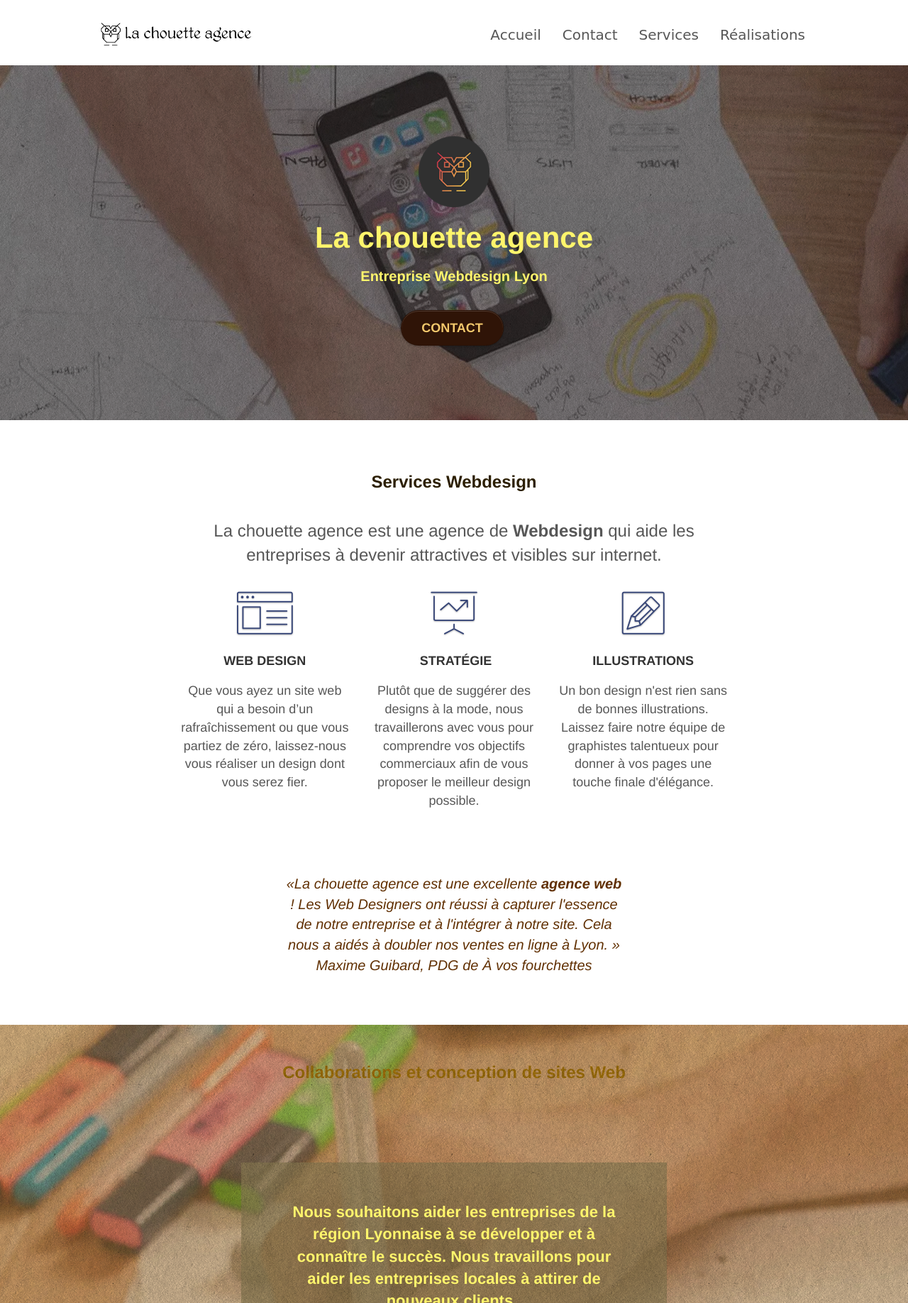
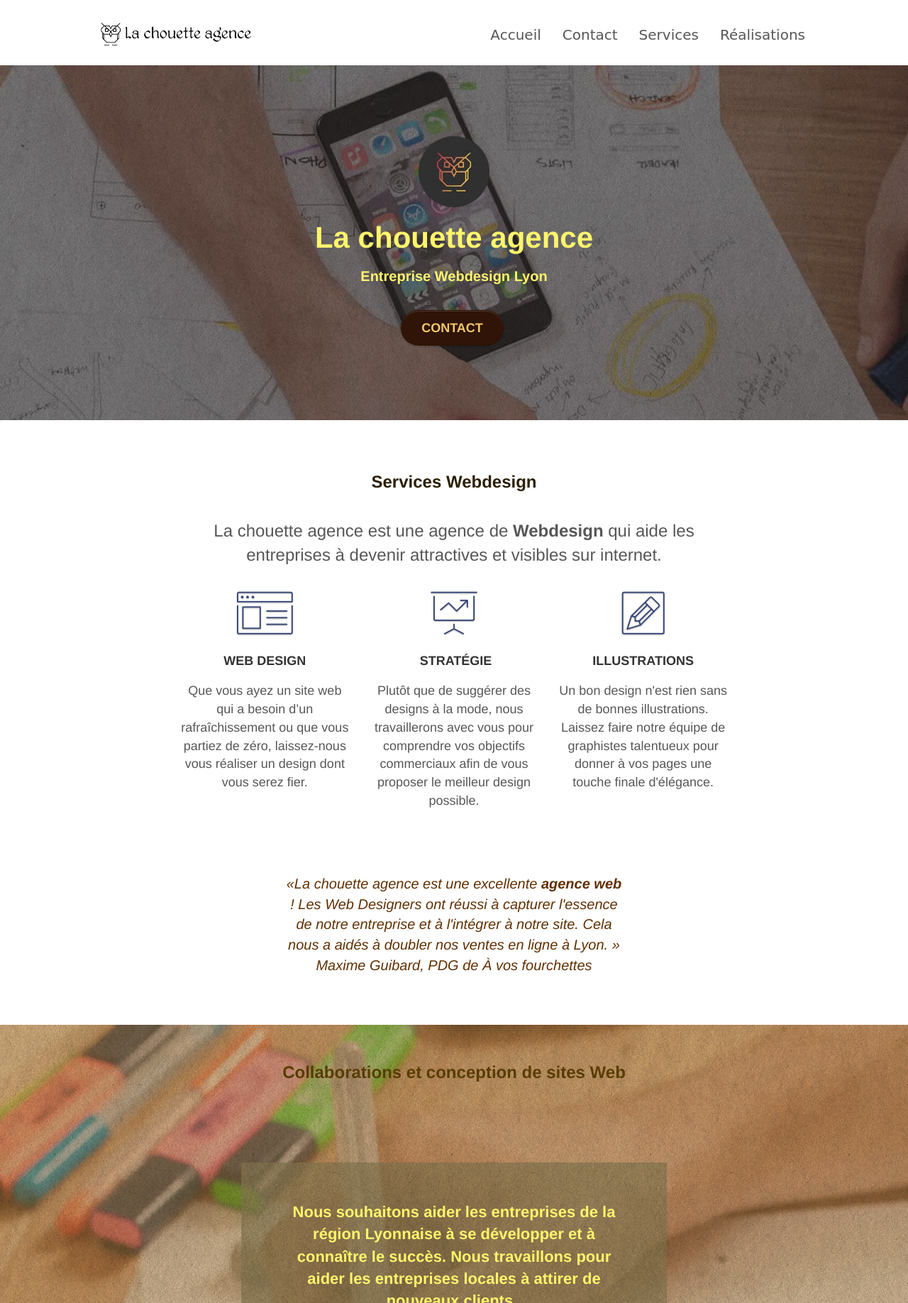
Before and after one commit to kohkohdriss/WebDesign-Lyon, a plain HTML site: page index.html in a window 1280 px wide. Shown: the top 1836 px of the page at 71% size. Drawn offline with Linux system fonts and the light colour scheme.

Commit message:
ajout logo.webp

```diff
--- a/index.html
+++ b/index.html
@@ -73,7 +73,7 @@
 	<div class="container bloc-lg">
 		<div class="row tight-width-whitespace">
 			<div class="col-sm-12">
-				<img src="img/logo.png" class="center-block image-resize-mode"  alt="La chouette agence,webdesign Lyon " />
+				<img src="img/logo.webp" class="center-block image-resize-mode"  alt="La chouette agence,webdesign Lyon " />
 				<h1 class="text-center hero-bloc-text tc-white ">
 					La chouette agence <br> <span style="font-size: 20px;"> Entreprise Webdesign Lyon</span>
 				</h1>
--- a/style.css
+++ b/style.css
@@ -31,7 +31,7 @@ body {
     text-align: center;
     font-size: 24px;
     font-weight: 900;
-    color:  #bd850d !important;
+    color:  #755104 !important;
 
 }
 
```
Also changed, not shown: img/logo.png (deleted), img/logo.webp (added).
